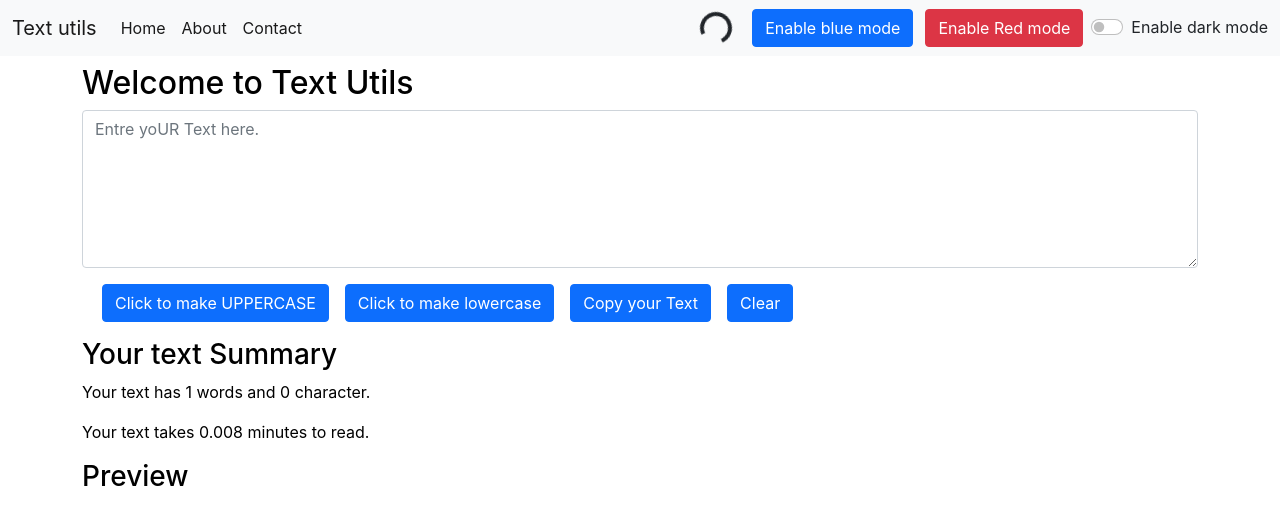
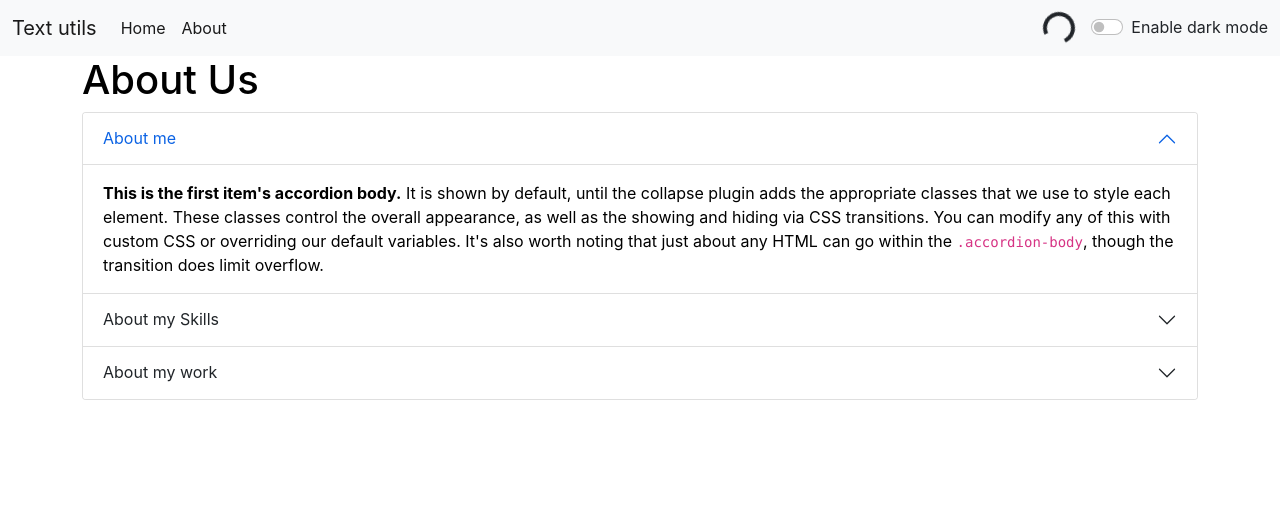
Before and after one commit to rohit7781/textutlis_reactapp, a React (Create React App) app: page /about in a window 1280 px wide. Shown: the top 524 px of the page. Built offline with nearby package versions, Linux system fonts and the light colour scheme.

Commit message:
set the router and update dark mode in about us

```diff
--- a/src/App.js
+++ b/src/App.js
@@ -1,9 +1,15 @@
 
 import './App.css';
-// import About from './Components/About';
+import About from './Components/About';
 import Navbar from './Components/Navbar';
 import TextForm from './Components/TextForm';
 import React, { useState } from 'react';
+import {
+  BrowserRouter as Router,
+  Routes,
+  Route,
+  // Link
+} from "react-router-dom";
 
 function App() {
   const [mode, setMode] = useState('light')
@@ -23,9 +29,28 @@ function App() {
 
   return (
     <>
+
+    {/* old method */}
+    {/* <Router>
       <Navbar title='Text utils' mode={mode} toggledarkmode={togglecolormode} />
-      <TextForm heading="Welcome to Text Utils" mode={mode} />
-      {/* <About /> */}
+      <Routes>
+          <Route path="/about">
+            <About />
+          </Route>
+          <Route path="/">
+            <TextForm heading="Welcome to Text Utils" mode={mode} />
+          </Route>
+      </Routes>
+    </Router> */}
+
+  {/* New method */}
+    <Router>
+      <Navbar title='Text utils' mode={mode} toggledarkmode={togglecolormode} />
+        <Routes>
+          <Route exact path="/" element={<TextForm heading="Welcome to Text Utils" mode={mode} />} />
+          <Route exact path="/about" element={<About mode={mode}/>} />
+        </Routes>
+    </Router>
 
     </>
   );
--- a/src/Components/About.js
+++ b/src/Components/About.js
@@ -1,38 +1,16 @@
-import React, { useState } from "react";
+import React from "react";
 
-export default function About() {
-    const [mystyle, setTheme] = useState({
-        color: "black",
-        backgroundColor: "white",
-    });
-    const [darkMode, setDarkMode] = useState('Enable Dark Mode')
+export default function About(props) {
 
-    function toggledarkmode() {
-        if (mystyle.color === "black") {
-            setTheme({
-                color: "white",
-                backgroundColor: "black",
-            });
-            setDarkMode('Enable light mode')
-        }
-        else {
-            setTheme({
-                color: "black",
-                backgroundColor: "white",
-            });
-            setDarkMode('Enable Dark mode')
-
-        }
-    }
 
     return (
         <>
-            <div style={mystyle}>
-                <div className="container" style={mystyle}>
+            <div style={{backgroundColor: props.mode==='light'?'white':'#4a4a4a',color: props.mode==='light'?'black':'white'}}>
+                <div className="container" >
                     <h1>About Us</h1>
-                    <div className="accordion" id="accordionExample">
+                    <div className="accordion" id="accordionExample" style={{backgroundColor: props.mode==='light'?'white':'#4a4a4a'}}>
                         <div className="accordion-item">
-                            <h2 className="accordion-header" id="headingOne">
+                            <h2 className="accordion-header" id="headingOne" >
                                 <button
                                     className="accordion-button"
                                     type="button"
@@ -40,9 +18,10 @@ export default function About() {
                                     data-bs-target="#collapseOne"
                                     aria-expanded="true"
                                     aria-controls="collapseOne"
-                                    style={mystyle}
+                                    style={{backgroundColor: props.mode==='light'?'white':'#b0988de3'}}
+
                                 >
-                                    Accordion Item #1
+                                    About me
                                 </button>
                             </h2>
                             <div
@@ -50,9 +29,9 @@ export default function About() {
                                 className="accordion-collapse collapse show"
                                 aria-labelledby="headingOne"
                                 data-bs-parent="#accordionExample"
-                                style={mystyle}
+
                             >
-                                <div className="accordion-body" style={mystyle}>
+                                <div className="accordion-body" style={{backgroundColor: props.mode==='light'?'white':'#54423ae3'}} >
                                     <strong>This is the first item's accordion body.</strong> It
                                     is shown by default, until the collapse plugin adds the
                                     appropriate classes that we use to style each element. These
@@ -74,9 +53,9 @@ export default function About() {
                                     data-bs-target="#collapseTwo"
                                     aria-expanded="false"
                                     aria-controls="collapseTwo"
-                                    style={mystyle}
+                                    style={{backgroundColor: props.mode==='light'?'white':'#b0988de3'}}
                                 >
-                                    Accordion Item #2
+                                    About my Skills
                                 </button>
                             </h2>
                             <div
@@ -84,9 +63,9 @@ export default function About() {
                                 className="accordion-collapse collapse"
                                 aria-labelledby="headingTwo"
                                 data-bs-parent="#accordionExample"
-                                style={mystyle}
+
                             >
-                                <div className="accordion-body" style={mystyle}>
+                                <div className="accordion-body" style={{backgroundColor: props.mode==='light'?'white':'#54423ae3'}} >
                                     <strong>This is the second item's accordion body.</strong> It
                                     is hidden by default, until the collapse plugin adds the
                                     appropriate classes that we use to style each element. These
@@ -108,9 +87,9 @@ export default function About() {
                                     data-bs-target="#collapseThree"
                                     aria-expanded="false"
                                     aria-controls="collapseThree"
-                                    style={mystyle}
+                                    style={{backgroundColor: props.mode==='light'?'white':'#b0988de3'}}
                                 >
-                                    Accordion Item #3
+                                    About my work
                                 </button>
                             </h2>
                             <div
@@ -118,9 +97,9 @@ export default function About() {
                                 className="accordion-collapse collapse"
                                 aria-labelledby="headingThree"
                                 data-bs-parent="#accordionExample"
-                                style={mystyle}
+
                             >
-                                <div className="accordion-body" style={mystyle}>
+                                <div className="accordion-body" style={{backgroundColor: props.mode==='light'?'white':'#54423ae3'}}>
                                     <strong>This is the third item's accordion body.</strong> It
                                     is hidden by default, until the collapse plugin adds the
                                     appropriate classes that we use to style each element. These
@@ -134,15 +113,7 @@ export default function About() {
                             </div>
                         </div>
                     </div>
-                    <div className="my-3">
-                        <button
-                            type="button"
-                            class="btn btn-primary"
-                            onClick={toggledarkmode}
-                        >
-                            {darkMode}
-                        </button>
-                    </div>
+
                 </div>
             </div>
         </>
--- a/src/Components/Navbar.js
+++ b/src/Components/Navbar.js
@@ -1,32 +1,28 @@
 import React from 'react'
+import { Link } from 'react-router-dom'
+
+// relace a=Link and href=to
 
 export default function Navbar(props) {
   return (
     <nav className={`navbar navbar-expand-lg navbar-${props.mode} bg-${props.mode} `}>
       <div className="container-fluid">
-        <a className="navbar-brand" href="/">{props.title}</a>
+        <Link className="navbar-brand" to="/">{props.title}</Link>
         <button className="navbar-toggler" type="button" data-bs-toggle="collapse" data-bs-target="#navbarSupportedContent" aria-controls="navbarSupportedContent" aria-expanded="false" aria-label="Toggle navigation">
           <span className="navbar-toggler-icon"></span>
         </button>
         <div className="collapse navbar-collapse" id="navbarSupportedContent">
           <ul className="navbar-nav me-auto mb-2 mb-lg-0">
             <li className="nav-item">
-              <a className="nav-link active" aria-current="page" href="/">Home</a>
+              <Link className="nav-link active" aria-current="page" to="/">Home</Link>
             </li>
             <li className="nav-item">
-              <a className="nav-link active" aria-current="page" href="/">About</a>
-            </li>
-            <li className="nav-item">
-              <a className="nav-link active" aria-current="page" href="/">Contact</a>
+              <Link className="nav-link active" aria-current="page" to="/about">About</Link>
             </li>
           </ul>
         </div>
         <div class={`spinner-border mx-3 text-${props.mode==='light'?'dark':'light'}`} role="status">
           <span class="visually-hidden">Loading...</span>
-        </div>
-        <div className="colormode">
-        <button type="button" class="btn btn-primary mx-1 ">Enable blue mode</button>
-        <button type="button" class="btn btn-danger mx-2 ">Enable Red mode</button>
         </div>
         <div className={`form-check form-switch text-${props.mode==='light'?'dark':'light'}`} >
           <input className="form-check-input" type="checkbox" onClick={props.toggledarkmode} role="switch" id="flexSwitchCheckDefault" />
```
